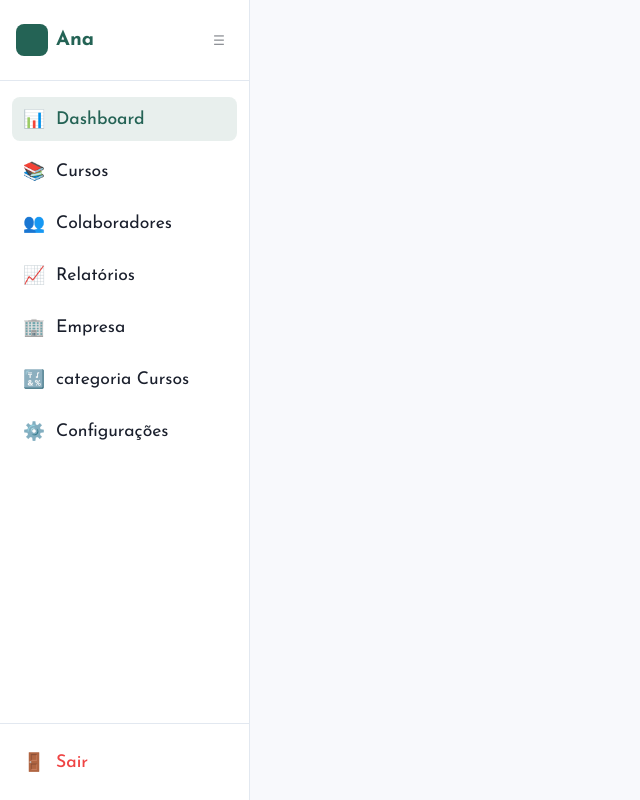
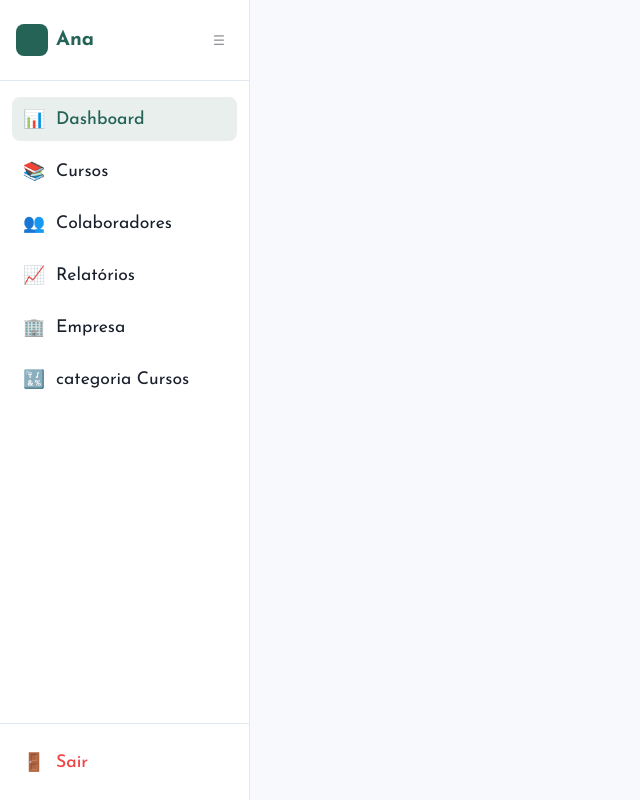
Before and after one commit to Conexus-TCC/learnfy, a PHP site: page /View/gerenciamento_empresa/sidebar.php in a window 1280 px wide. Shown: the whole page, without its empty margins (0-640 px from the left). Run offline with PHP 8.4, Linux system fonts and the light colour scheme; a user stored in the database is signed in.

Commit message:
Retirado o configurações

```diff
--- a/View/gerenciamento_empresa/sidebar.php
+++ b/View/gerenciamento_empresa/sidebar.php
@@ -59,13 +59,7 @@
     </li>
 
 
-    <li class="sidebar-menu-item">
-      <a href="#" class="sidebar-menu-link">
-        <span class="sidebar-menu-icon">⚙️</span>
-        <span class="sidebar-menu-text">Configurações</span>
-      </a>
-      <div class="tooltip">Configurações</div>
-    </li>
+
   </ul>
 
   <div class="sidebar-footer">
```
